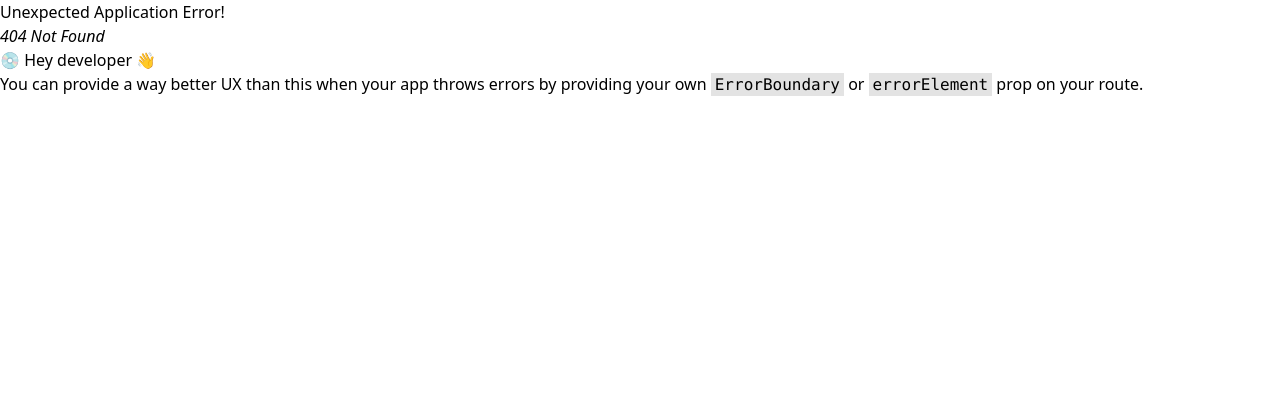
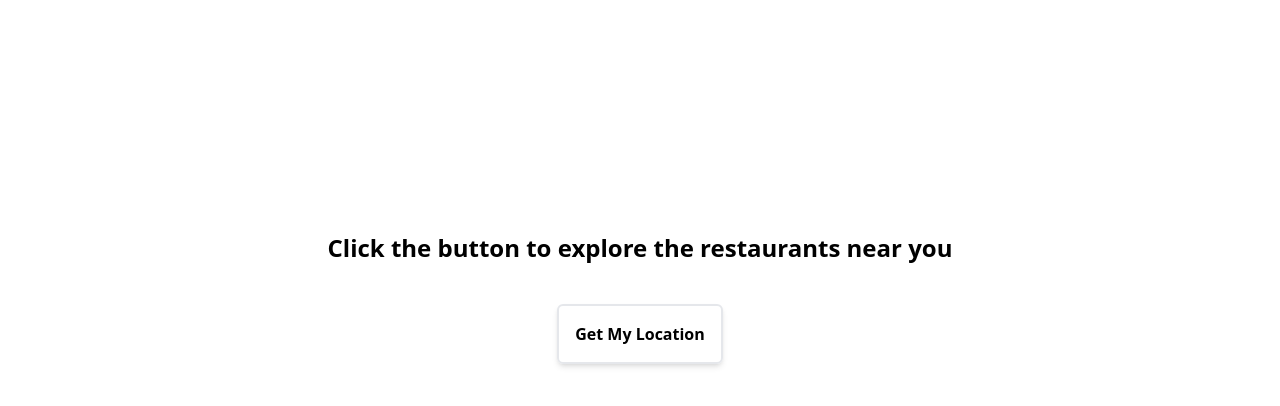
Before and after one commit to C-M-7/mostlySwiggy, a React (Create React App) app in the folder frontend/: page /location in a window 1280 px wide. Before the commit this address had no page. Shown: the top 406 px of the page. Built offline with nearby package versions, Linux system fonts and the light colour scheme.

Commit message:
sorted the routing feature

```diff
--- a/frontend/src/App.js
+++ b/frontend/src/App.js
@@ -1,45 +1,28 @@
-import { useSelector } from "react-redux";
 import "./App.css";
-import CardStack from './Components/mainPage/CardStack';
-import Footer from "./Components/mainPage/Footer";
-import Main2Carousel from "./Components/mainPage/Main2Carousel";
-import MainCarousel from "./Components/mainPage/MainCarousel";
-import MainOptions2 from "./Components/mainPage/MainOption2";
-import MainOptions1 from "./Components/mainPage/MainOptions1";
-import Navbar from "./Components/mainPage/Navbar";
-import NoLocationPage from "./Components/mainPage/NoLocationPage";
-// import { useState } from "react";
-
+import { useSelector } from 'react-redux';
+import {Route, Routes, Navigate} from 'react-router-dom';
+import Home from "./Components/mainPage/Home";
+import Help from './Components/helpPage/Help';
+import Cart from './Components/cartPage/Cart';
+import Search from './Components/searchPage/Search';
+import FoodItem from './Components/fooditemPage/FoodItem';
+import Restaurant from './Components/restaurantPage/Restaurant';
+import LSidebar from "./Components/mainPage/LSidebar";
 
 function App() {
-  // const [location, setLocation] = useState({});
   const resData = useSelector((state) => state.RestaurantsData);
+
   return (
-    <div className="App">
-      <Navbar />
-      {
-        resData === null
-        ?
-        <NoLocationPage/>
-        :
-        <div>
-          <div className="px-[15%] pt-20">
-            <MainCarousel />
-            <hr className="mt-8" />
-            <Main2Carousel />
-            <hr className="mt-8" />
-            <CardStack />
-          </div>
-          <div className="px-[10%]">
-            <hr />
-            <MainOptions1 />
-            <MainOptions2 />
-          </div>
-            <Footer />
-        </div>
-    }
-    </div>
-
+      <Routes>
+        <Route path="/location" element={<LSidebar/>}/>
+        <Route path='/home' element={resData ? <Home/> : <Navigate to='/location'/>} />
+        <Route path='/' element={resData ? <Navigate to='/home'/> : <Navigate to='/location'/>}/>
+        <Route path='/help' element={resData ? <Help/> : <Navigate to='/location'/>}/>
+        <Route path='/cart' element={resData ? <Cart/> : <Navigate to='/location'/>}/>
+        <Route path='/search' element={resData ? <Search/> : <Navigate to='/location'/>}/>
+        <Route path='/fooditem/:cuisineName' element={resData ? <FoodItem/> : <Navigate to='/location'/>}/>
+        <Route path='/restaurant/:id' element={resData ? <Restaurant/> : <Navigate to='/location'/>}/>
+      </Routes>
   );
 }
 
--- /dev/null
+++ b/frontend/src/Components/mainPage/Home.jsx
@@ -0,0 +1,33 @@
+import React from "react";
+import CardStack from "./CardStack";
+import Footer from "./Footer";
+import Main2Carousel from "./Main2Carousel";
+import MainCarousel from "./MainCarousel";
+import MainOptions2 from "./MainOption2";
+import MainOptions1 from "./MainOptions1";
+import Navbar from "./Navbar";
+
+function Home() {
+  return (
+    <div className="App">
+      <Navbar />
+      <div>
+        <div className="px-[15%] pt-20">
+          <MainCarousel />
+          <hr className="mt-8" />
+          <Main2Carousel />
+          <hr className="mt-8" />
+          <CardStack />
+        </div>
+        <div className="px-[10%]">
+          <hr />
+          <MainOptions1 />
+          <MainOptions2 />
+        </div>
+        <Footer />
+      </div>
+    </div>
+  );
+}
+
+export default Home;
--- a/frontend/src/Components/mainPage/LSidebar.jsx
+++ b/frontend/src/Components/mainPage/LSidebar.jsx
@@ -6,64 +6,65 @@ import FetchData from "../../Config/FetchData";
 import { setRestaurantData } from "../../Redux/slices/RestaurantsData";
 import { setRestaurantCuisines } from "../../Redux/slices/RestaurantsCuisines";
 import { toast } from "sonner";
+import { useNavigate } from "react-router-dom";
 import Loader from "../loader/Loader";
 
-const LSidebar = ({ isOpen, isClose }) => {
+const LSidebar = () => {
   const dispatch = useDispatch();
+  const navigate = useNavigate();
   const [loader, setLoader] = useState(false);
 
-  const getUserData = async (location) =>{
+  const getUserData = async (location) => {
     const response = await FetchData(location);
-    if(response) setLoader(false);
-    toast.info('Your Location is in use!',{style:{background: 'yellow', fontSize: '17px'}})
+    toast.info("Your Location is in use!", {
+      style: { background: "yellow", fontSize: "17px" },
+    });
 
-    // Set up for storing different cuisines in redux
     const cuisineSet = new Set();
-    response.map((res)=>res.cuisines.map((cus)=> cuisineSet.add(cus)));
+    response.map((res) => res.cuisines.map((cus) => cuisineSet.add(cus)));
     const cuisineArr = [...cuisineSet];
 
     dispatch(setRestaurantCuisines(cuisineArr));
     dispatch(setRestaurantData(response));
-    if(response) isClose();
-  }
+    if (response) {
+      setLoader(false);
+      navigate("/");
+    }
+  };
 
-  const getUserLocation = async () =>{
-    try{
+  const getUserLocation = async () => {
+    try {
       setLoader(true);
       const location = await FetchLocation();
       dispatch(setuserlocation(location));
       getUserData(location);
-    }
-    catch(err){
-      toast.error('Unable to fetch your location!',{style:{background: 'red', fontSize: '17px'}});
+    } catch (err) {
+      toast.error("Unable to fetch your location!", {
+        style: { background: "red", fontSize: "17px" },
+      });
       console.error(err.message);
     }
-  }
+  };
 
   return (
     <>
-      {
-        loader
-        ?
-        <Loader/>
-        :
-        undefined
-      }
-        <div className={`h-screen w-[40%] z-40 shadow-lg top-0 left-0 fixed bg-white flex-col transition-transform duration-300  ${isOpen ? 'translate-x-0' : '-translate-x-full'}`}>
-          <div className="h-[15%] mx-10 mt-10 ">
-            <div onClick={isClose} className="cursor-pointer hover:text-orange-400">Close</div>
-            <div>
-              <input
-                className="h-10 w-[100%] border border-gray-400 pl-2 pr-20 mt-6 focus:outline-none focus:border-orange-400"
-                type="text"
-                placeholder="Search for area, street name..."
-              />
-            </div>
+      {loader ? (
+        <Loader />
+      ) : (
+        <div className="flex flex-col items-center justify-center mt-[15%]">
+          <div className="p-10 text-2xl font-bold">
+            Click the button to explore the restaurants near you
           </div>
           <div>
-            <button className="mx-10 hover:scale-105 duration-200 border shadow-md w-[40%] text-white bg-orange-400 p-2 " onClick={getUserLocation}>Get my current Location </button>
+            <button
+              className="border-2 shadow-md p-4 rounded-md hover:bg-orange-400 hover:text-white font-bold transition duration-250 transform hover:scale-100 active:scale-90"
+              onClick={getUserLocation}
+            >
+              Get My Location
+            </button>
           </div>
         </div>
+      )}
     </>
   );
 };
--- a/frontend/src/Components/mainPage/Navbar.jsx
+++ b/frontend/src/Components/mainPage/Navbar.jsx
@@ -1,31 +1,22 @@
 import React, { useState } from "react";
 import RSidebar from "./RSidebar";
 import { Link } from "react-router-dom";
-import LSidebar from "./LSidebar";
 
 const Navbar = () => {
-  const [LsidebarOpen, setLsidebarOpen] = useState(false);
-  const toggleLSideBar = () => setLsidebarOpen(!LsidebarOpen)
   const [RsidebarOpen, setRsidebarOpen] = useState(false);
   const toggleRSideBar = () => setRsidebarOpen(!RsidebarOpen)
 
   return(
     <>
     <div >
-    <LSidebar isOpen={LsidebarOpen} isClose={toggleLSideBar}/>
     <RSidebar isOpen={RsidebarOpen} isClose={toggleRSideBar}/>
-    {
-      LsidebarOpen &&
-      <div className="fixed bg-gray-400 bg-opacity-30 h-screen w-screen backdrop-filter backdrop-blur-sm z-30" onClick={toggleLSideBar}></div>
-    }
     {
       RsidebarOpen &&
       <div className="fixed bg-gray-400 bg-opacity-30 h-screen w-screen backdrop-filter backdrop-blur-sm z-30" onClick={toggleRSideBar}></div>
     }
-    <div className={`flex justify-between items-center text-s z-10 bg-white shadow-md font-bold fixed w-full ${LsidebarOpen ? 'backdrop-filter' : ''}`}>
+    <div className={`flex justify-between items-center text-s z-10 bg-white shadow-md font-bold fixed w-full`}>
       <div className="flex space-x-12 mx-4 items-center">
-        <Link to='/' className="navfeatures py-6 cursor-pointer hover:text-orange-400 hover:scale-110">SwiggyLogo</Link>
-        <div className="navfeatures py-6 cursor-pointer  hover:text-orange-400" onClick={toggleLSideBar}>User Location</div>
+        <Link to='/' className="navfeatures py-6 cursor-pointer hover:text-orange-400">SwiggyLogo</Link>
       </div>
       <div className="flex space-x-12 mx-4">
         <Link to='/search' className="navfeatures py-6 cursor-pointer  hover:text-orange-400">Search</Link>
--- a/frontend/src/index.js
+++ b/frontend/src/index.js
@@ -2,50 +2,17 @@ import React from 'react';
 import ReactDOM from 'react-dom/client';
 import './index.css';
 import App from './App';
-import Help from './Components/helpPage/Help';
-import Cart from './Components/cartPage/Cart';
-import Search from './Components/searchPage/Search';
-import FoodItem from './Components/fooditemPage/FoodItem';
-import Restaurant from './Components/restaurantPage/Restaurant';
+import { BrowserRouter } from "react-router-dom";
 import {Provider} from 'react-redux';
 import { store } from './Redux/Store';
-import {
-  createBrowserRouter,
-  RouterProvider,
-} from 'react-router-dom';
 import {Toaster} from 'sonner';
-
-const router = createBrowserRouter([
-  {
-    path:"/",
-    element: <App/>
-  },
-  {
-    path:'/help',
-    element: <Help/>
-  },
-  {
-    path:'/cart',
-    element: <Cart/>
-  },
-  {
-    path:'/search',
-    element: <Search/>
-  },
-  {
-    path:'/fooditem/:cuisineName',
-    element: <FoodItem/>
-  },
-  {
-    path:'/restaurant/:id',
-    element:<Restaurant/>
-  },
-])
 
 const root = ReactDOM.createRoot(document.getElementById('root'));
 root.render(
-  <Provider store={store}>
-          <Toaster className="z-50" position="bottom-center"/>
-    <RouterProvider router={router} />
-  </Provider>
+  <BrowserRouter>
+    <Provider store={store}>
+      <Toaster className="z-50" position="bottom-center"/>
+      <App/>
+    </Provider>
+  </BrowserRouter>
 );
```
Also changed, not shown: frontend/src/Components/searchPage/Search.jsx (+28 -6 lines).
